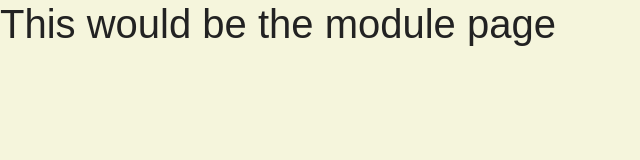
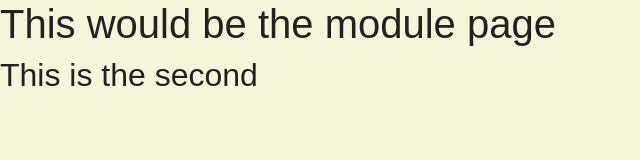
Before and after one commit to renzocom12/FarmersPlant, a website: page views/modules.html in a window 1280 px wide. Shown: the whole page, without its empty margins (0-640 px from the left). Drawn offline with nearby package versions, Linux system fonts and the light colour scheme; files that its build step writes are made by us from their sources.

Commit message:
Re edit Module file

```diff
--- a/views/modules.html
+++ b/views/modules.html
@@ -11,5 +11,6 @@
 </head>
 <body>
     <h1>This would be the module page</h1>
+    <h2>This is the second </h2>
 </body>
 </html>
```
